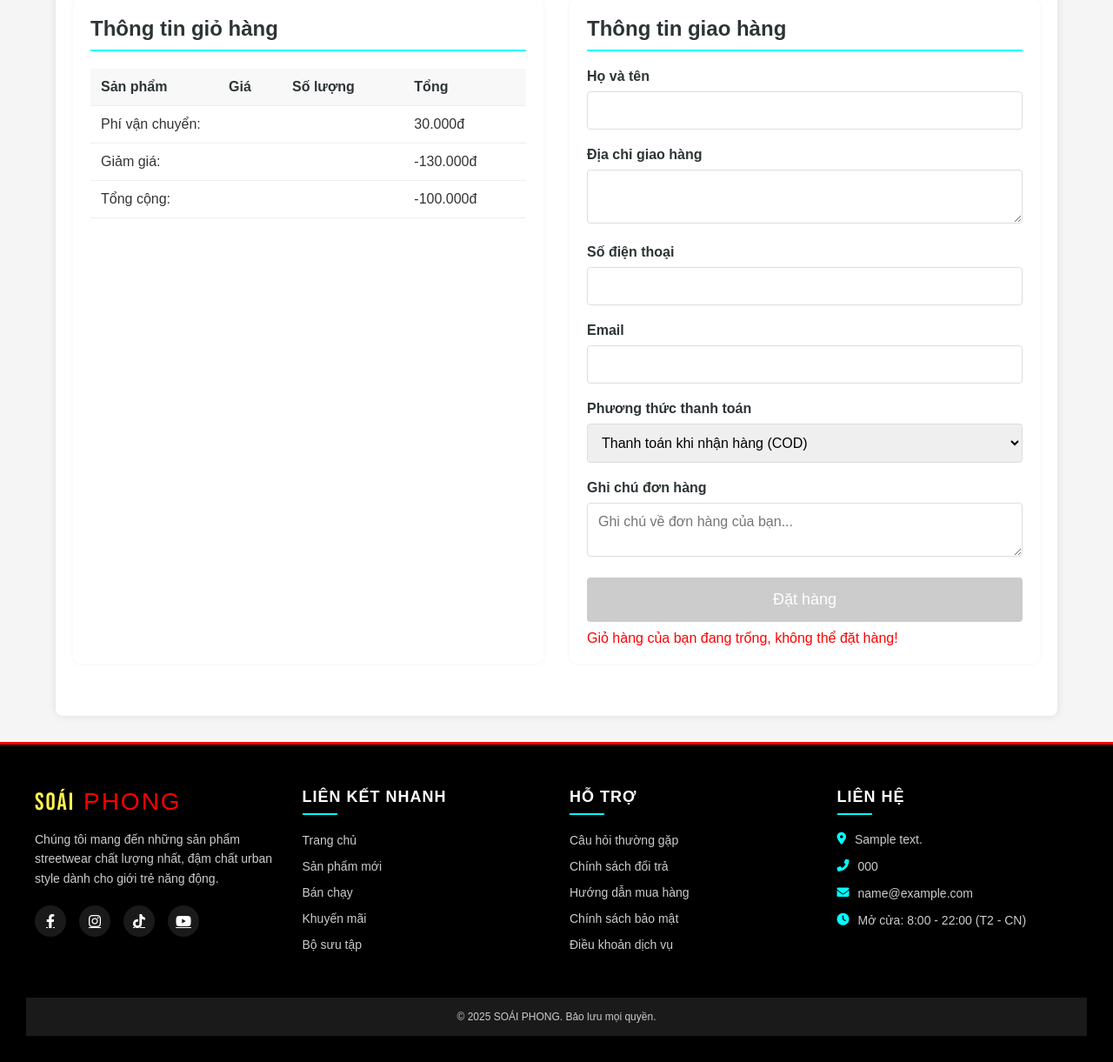
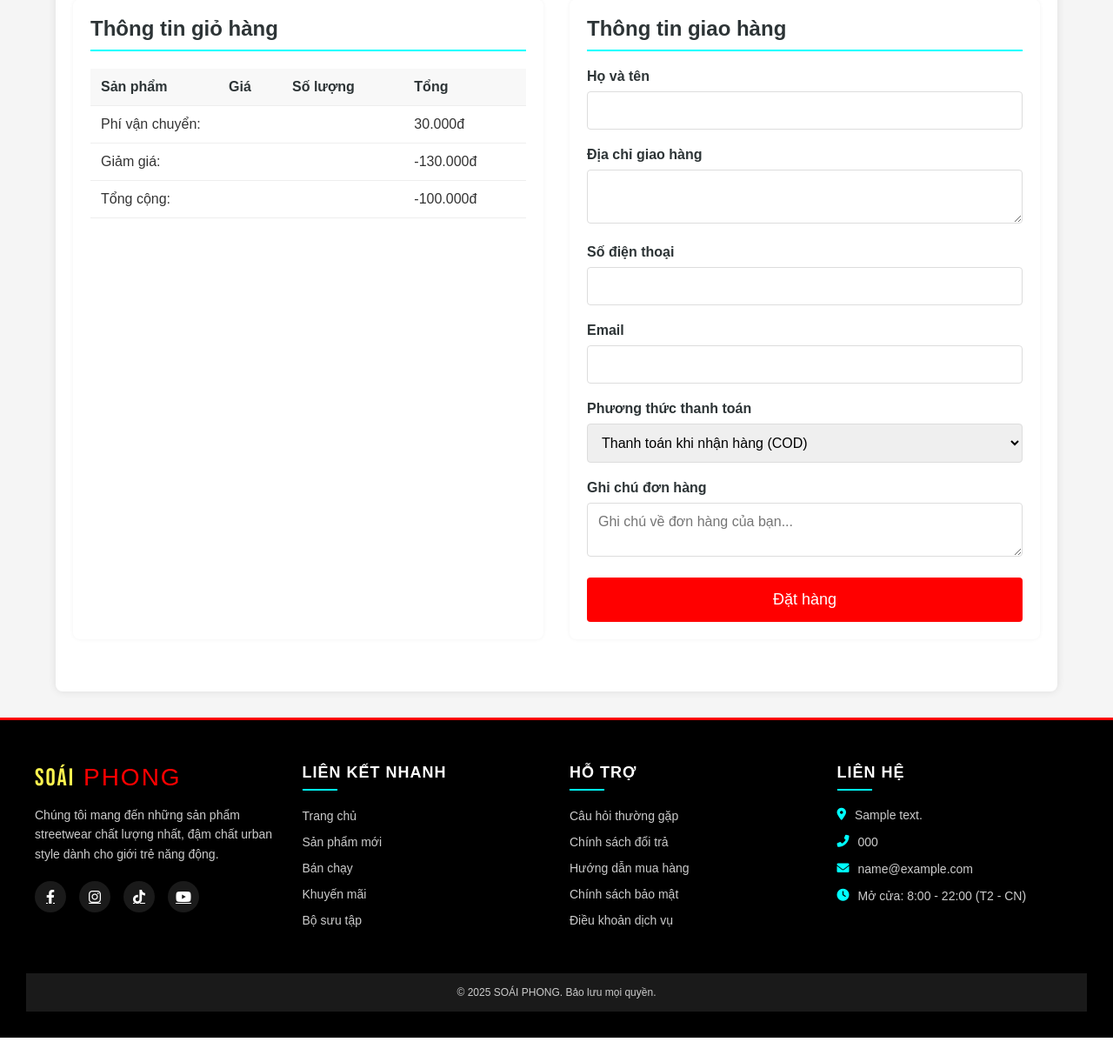
Before and after one commit to hoanganh-art/project_2, a PHP site: page /customer/checkout.php in a window 1280 px wide. Shown: the part 203-1424 px from the top of the page at 87% size. After the commit the page ends 1396 px from the top, so only its background shows below. Run offline with PHP 8.4, Linux system fonts and the light colour scheme; tables that the repository leaves empty hold one stand-in row (values such as "Sample post").

Commit message:
Cập nhập checkout.php

```diff
--- a/customer/checkout.php
+++ b/customer/checkout.php
@@ -18,16 +18,16 @@ if ($_SERVER['REQUEST_METHOD'] === 'POST' && isset($_POST['buy_now'])) {
     $product = $result->fetch_assoc();
 
     if ($product) {
-        // Khi thêm vào giỏ hàng
         $carts = [[
-            'product_id' => $product['id'],
+            'id' => $product['id'],
             'name' => $product['name'] . " ({$color}, {$size})",
             'price' => $product['price'],
             'quantity' => $quantity,
             'color' => $color,
             'size' => $size,
-            'image' => $product['image'] ?? '',
+            'image' => $product['image'] ?? '', // Lấy ảnh từ DB nếu có
         ]];
+        // Lưu vào session để sử dụng khi submit đặt hàng
         $_SESSION['cart_items'] = $carts;
     } else {
         $carts = [];
@@ -99,21 +99,14 @@ if ($_SERVER['REQUEST_METHOD'] === 'POST' && isset($_POST['name'], $_POST['addre
             $size = $item['size'] ?? '';
             $image = $item['image'] ?? '';
             $stmt = $conn->prepare("INSERT INTO order_items (order_id, product_id, product_name, price, quantity, color, size, image) VALUES (?, ?, ?, ?, ?, ?, ?, ?)");
-            $stmt->bind_param("iisdisss", $order_id, $item['product_id'], $item['name'], $item['price'], $item['quantity'], $color, $size, $image);
-            $stmt->execute();
-        }
-
-        // Xóa giỏ hàng trong database
-        if (!empty($customer_id)) {
-            $stmt = $conn->prepare("DELETE FROM cart WHERE customer_id = ?");
-            $stmt->bind_param("i", $customer_id);
+            $stmt->bind_param("iisdisss", $order_id, $item['id'], $item['name'], $item['price'], $item['quantity'], $color, $size, $image);
             $stmt->execute();
         }
 
         // Xóa giỏ hàng sau khi đặt hàng thành công
         unset($_SESSION['cart_items']);
 
-        // Thông báo thành công và chuyển hướng về trang giỏ hàng
+        // Thông báo thành công và chuyển hướng
         echo "<script>alert('Đặt hàng thành công!'); window.location.href = 'cart1.php';</script>";
         exit;
     } catch (Exception $e) {
@@ -188,9 +181,6 @@ if ($_SERVER['REQUEST_METHOD'] === 'POST' && isset($_POST['name'], $_POST['addre
 
             <div class="checkout-form">
                 <h2>Thông tin giao hàng</h2>
-                <?php
-                $isCartEmpty = empty($carts);
-                ?>
                 <form id="checkoutForm" method="POST" action="checkout.php">
                     <div class="form-group">
                         <label for="name">Họ và tên</label>
@@ -226,11 +216,8 @@ if ($_SERVER['REQUEST_METHOD'] === 'POST' && isset($_POST['name'], $_POST['addre
                         <textarea id="notes" name="notes" placeholder="Ghi chú về đơn hàng của bạn..."></textarea>
                     </div>
 
-                    <button type="submit" class="checkout-button" <?php echo $isCartEmpty ? 'disabled style="background:#ccc;cursor:not-allowed;"' : ''; ?>>Đặt hàng</button>
+                    <button type="submit" class="checkout-button">Đặt hàng</button>
                 </form>
-                <?php if ($isCartEmpty): ?>
-                    <div style="color:red;margin-top:10px;">Giỏ hàng của bạn đang trống, không thể đặt hàng!</div>
-                <?php endif; ?>
             </div>
         </div>
     </div>
--- a/customer/product_detail.php
+++ b/customer/product_detail.php
@@ -3,7 +3,7 @@ session_start();
 require_once '../includes/header.php';
 require_once '../includes/database.php';
 
-$customer_id = $_SESSION['user']['id'];
+// $customer_id = $_SESSION['user']['id'];
 // Kiểm tra và lấy ID sản phẩm từ URL
 $product_id = isset($_GET['id']) ? intval($_GET['id']) : 0;
 if ($product_id <= 0) {
```
